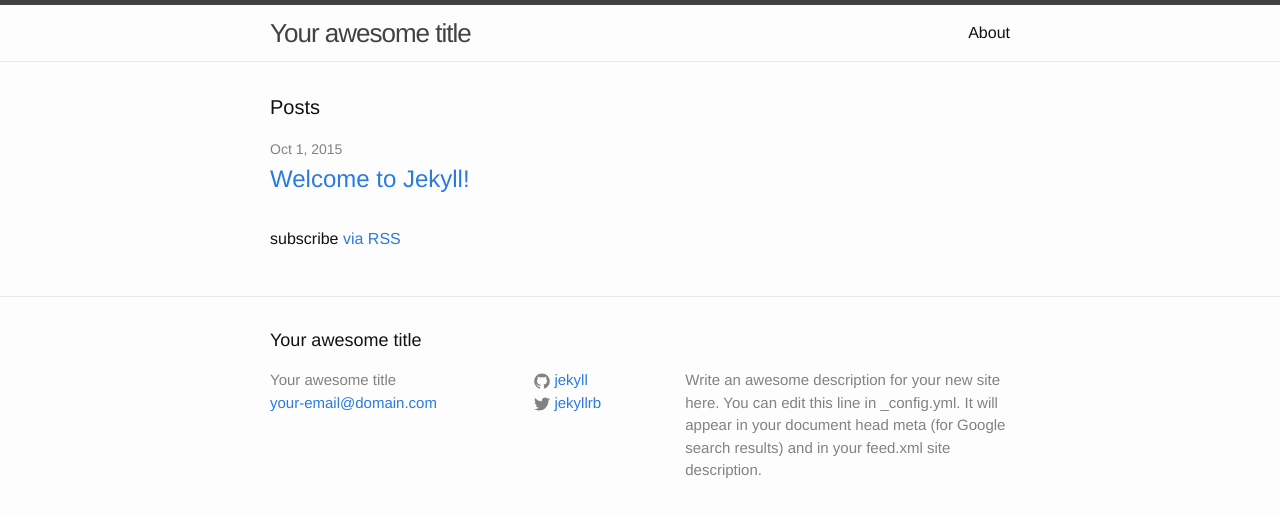
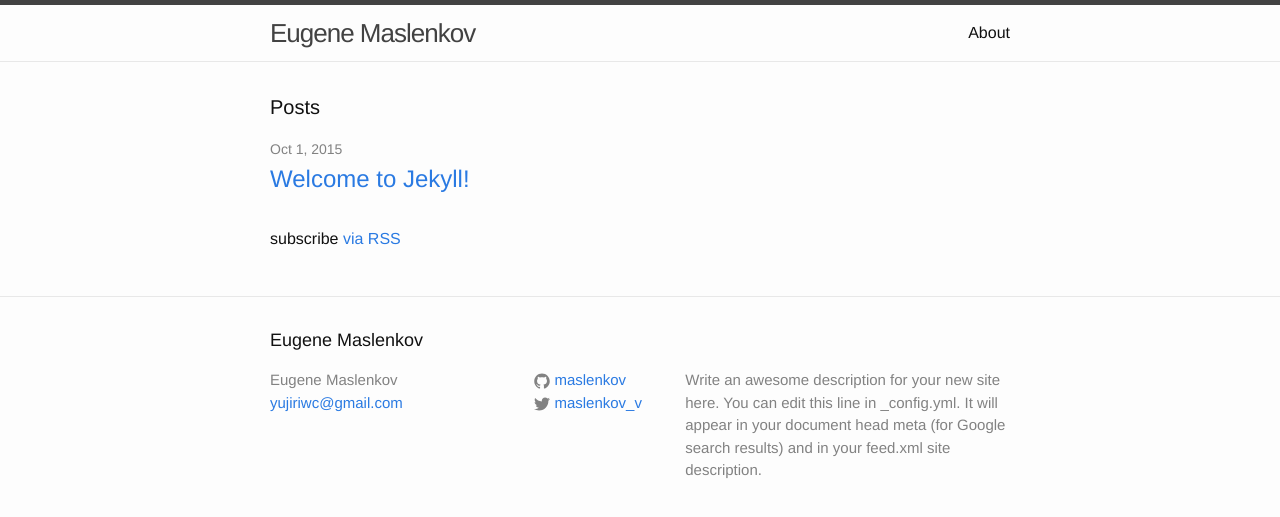
Before and after one commit to maslenkov/maslenkov.github.io, a Jekyll site: the page built from index.html, in a window 1280 px wide. Shown: the top 517 px of the page. Built offline with Jekyll 4.4.1, drawn with Linux system fonts in a browser that asks for light colours.

Commit message:
update general information in config.yml

```diff
--- a/_config.yml
+++ b/_config.yml
@@ -1,14 +1,14 @@
 # Site settings
-title: Your awesome title
-email: your-email@domain.com
+title: Eugene Maslenkov
+email: yujiriwc@gmail.com
 description: > # this means to ignore newlines until "baseurl:"
   Write an awesome description for your new site here. You can edit this
   line in _config.yml. It will appear in your document head meta (for
   Google search results) and in your feed.xml site description.
 baseurl: "" # the subpath of your site, e.g. /blog/
-url: "http://yourdomain.com" # the base hostname & protocol for your site
-twitter_username: jekyllrb
-github_username:  jekyll
+url: "http://maslenkov.github.io" # the base hostname & protocol for your site
+twitter_username: maslenkov_v
+github_username:  maslenkov
 
 # Build settings
 markdown: kramdown
```
Also changed, not shown: 4 other files.
